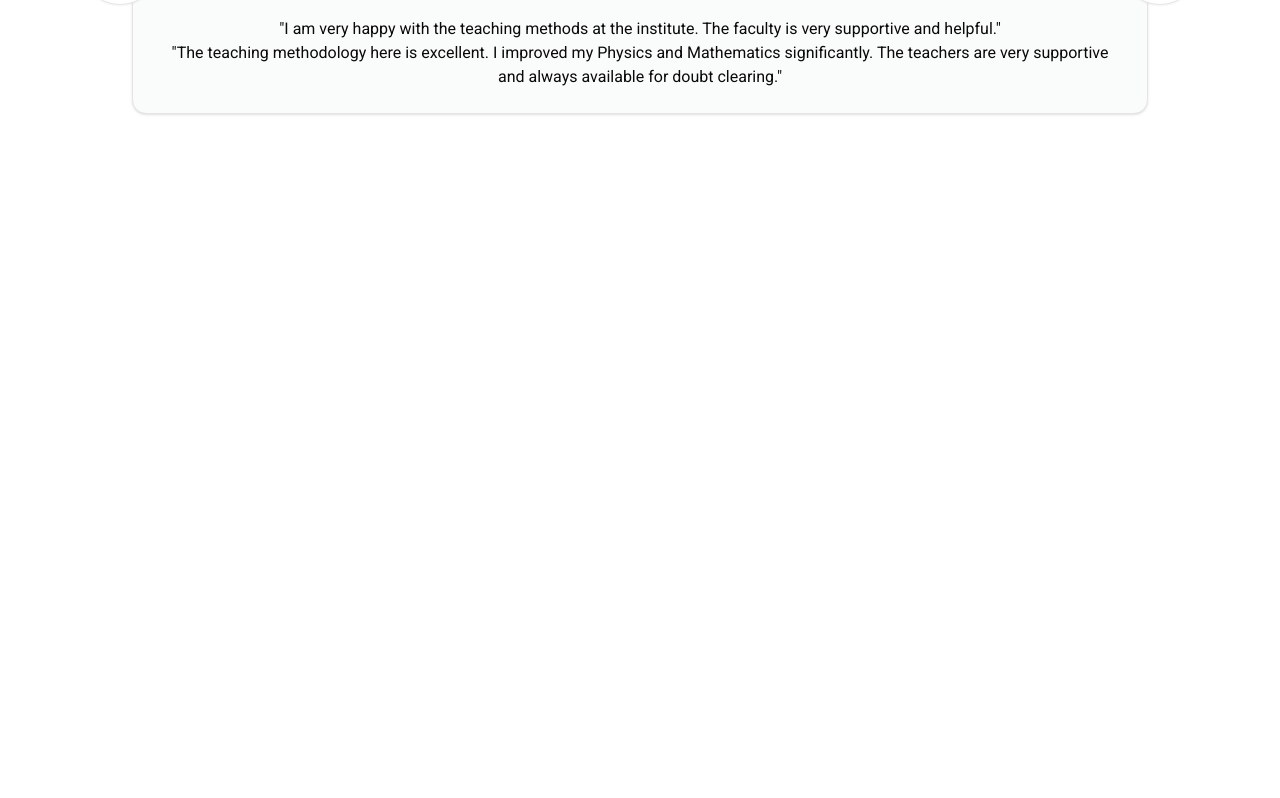
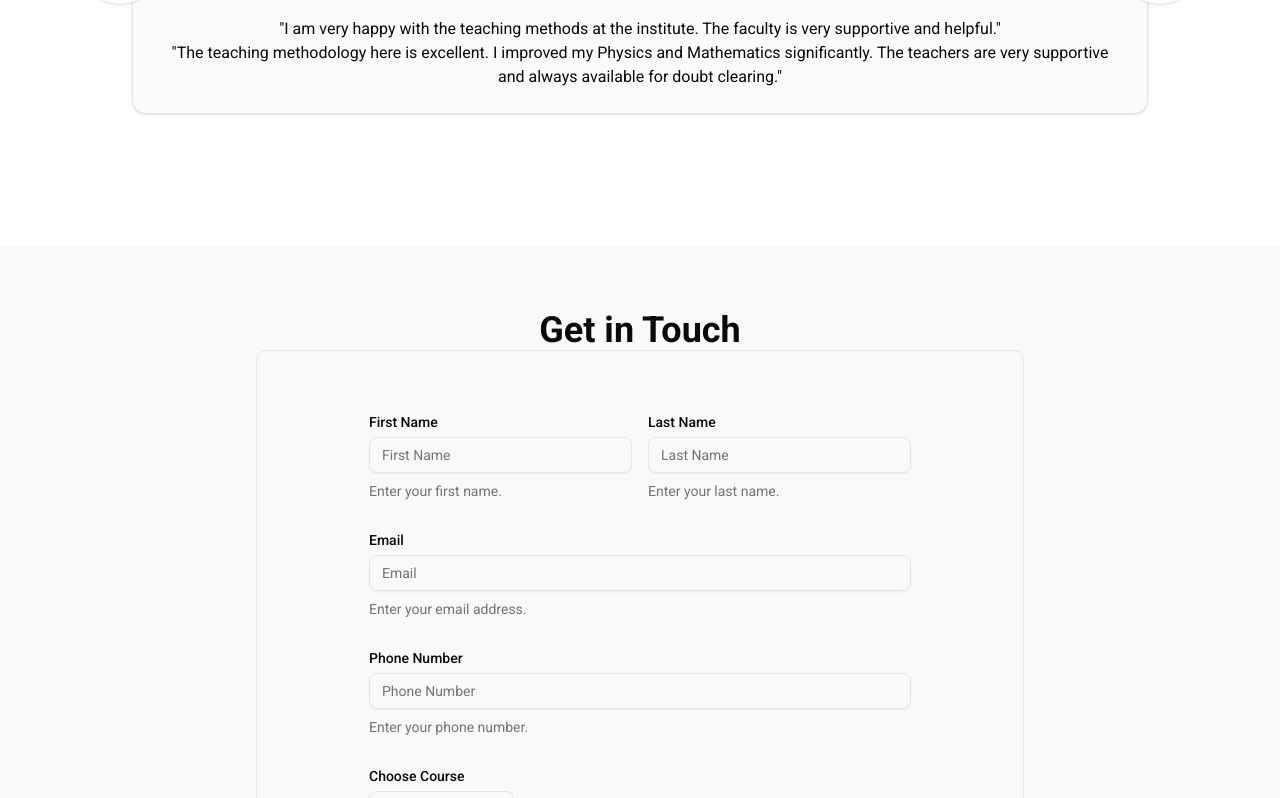
Before and after one commit to pranay03bhoir/kcc-classes-website-SMS-, a Next.js app in the folder frontend/: page / in a window 1280 px wide. Shown: the part 5462-6260 px from the top of the page. Before the commit the page ends 5580 px from the top, so only its background shows below. Built offline with nearby package versions, Linux system fonts and the light colour scheme.

Commit message:
Add HomePageSectionSix to the homepage layout

```diff
--- a/frontend/src/app/page.js
+++ b/frontend/src/app/page.js
@@ -8,6 +8,7 @@ import HomePageSectionFour from "@/components/Home/HomePageSectionFour";
 import AboutOurInstitution from "@/components/Home/AboutOurInstitution";
 import MeetOurToppers from "@/components/Home/MeetOurToppers";
 import HomePageSectionFive from "@/components/Home/HomePageSectionFive";
+import HomePageSectionSix from "@/components/Home/HomePageSectionSix";
 export default function Home() {
   return (
     <>
@@ -38,6 +39,9 @@ export default function Home() {
       <section className={`pt-32`}>
         <HomePageSectionFive />
       </section>
+      <section className={`pt-32`}>
+        <HomePageSectionSix />
+      </section>
     </>
   );
 }
```
